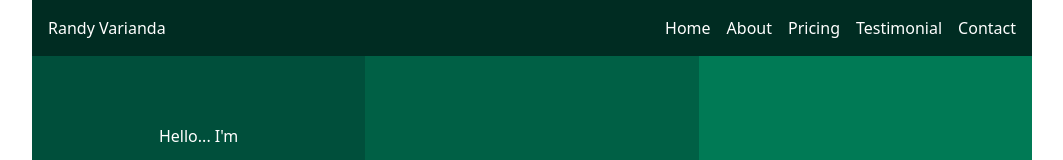
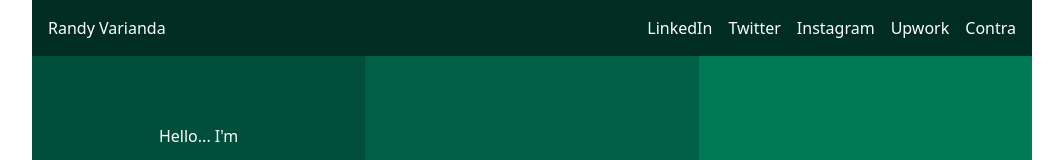
Before and after one commit to randyvarianda/my-website, a website: page index.html in a window 1280 px wide. Shown: the top 160 px of the page, without its empty margins (108-1171 px from the left). Drawn offline with nearby package versions, Linux system fonts and the light colour scheme; files that its build step writes are made by us from their sources; files whose address does not match are found by name.

Commit message:
change to social media link

```diff
--- a/index.html
+++ b/index.html
@@ -13,11 +13,11 @@
           <h3>Randy Varianda</h3>
         </div>
         <nav class="flex gap-4">
-          <div>Home</div>
-          <div>About</div>
-          <div>Pricing</div>
-          <div>Testimonial</div>
-          <div>Contact</div>
+          <div>LinkedIn</div>
+          <div>Twitter</div>
+          <div>Instagram</div>
+          <div>Upwork</div>
+          <div>Contra</div>
         </nav>
       </header>
 
```
